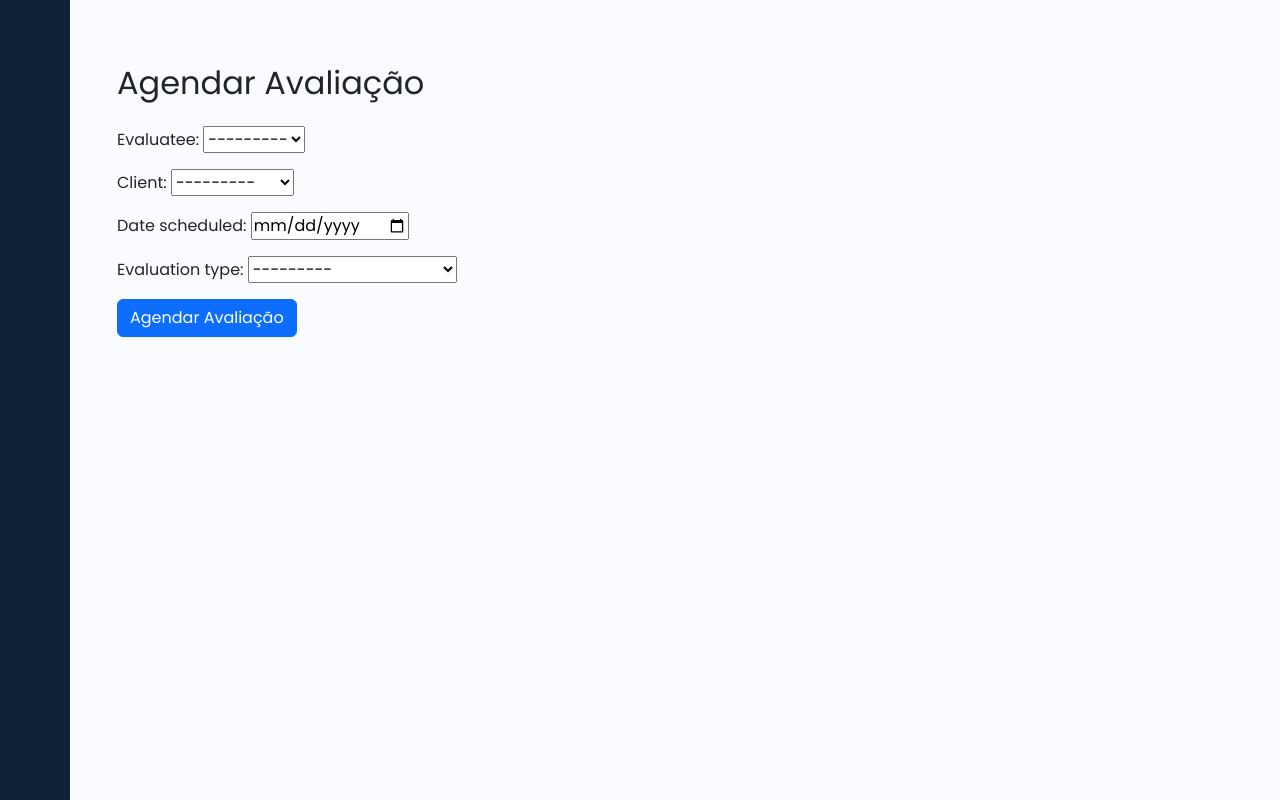
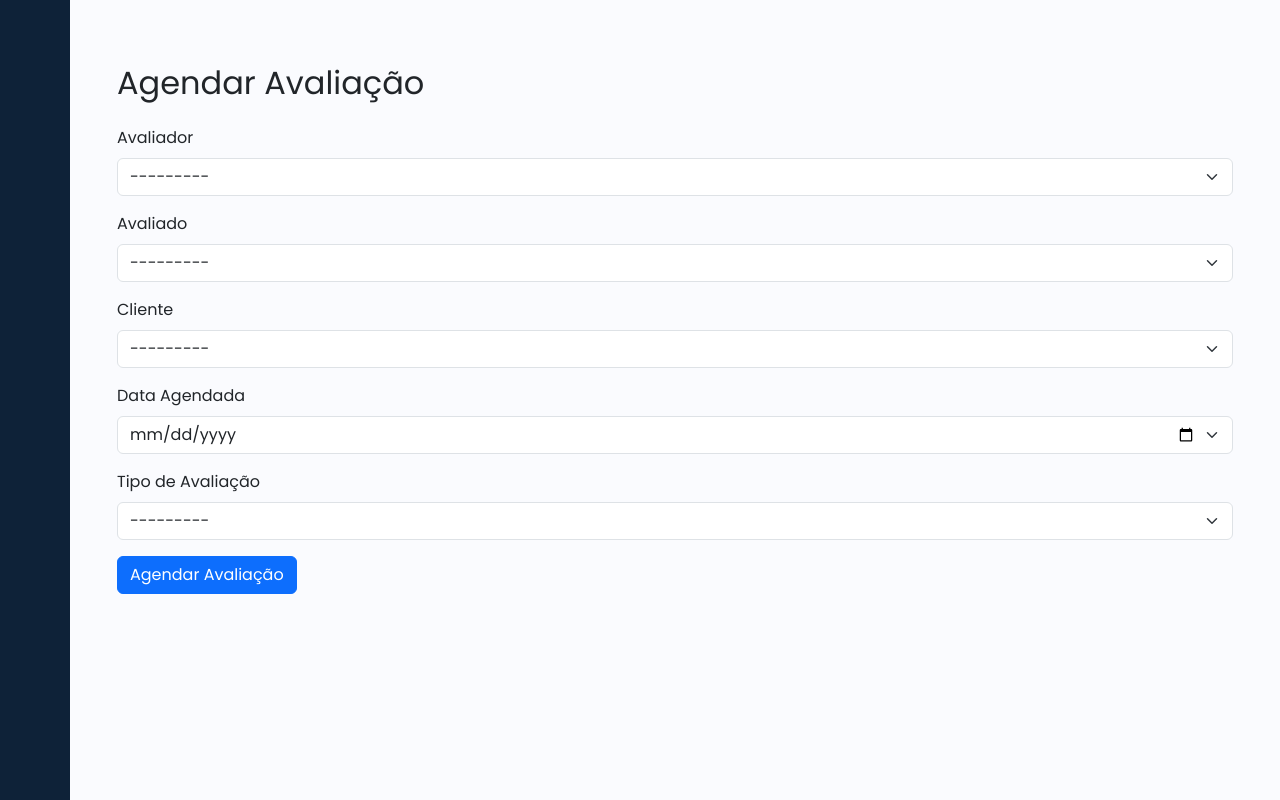
Before and after one commit to brunopascoal/sistema_interno, a Django app: page /assessments/schedule/ in a window 1280 px wide. Run offline with Django 5.2, Linux system fonts and the light colour scheme; a user stored in the database is signed in; tables that the repository leaves empty hold one stand-in row (values such as "Sample post"); some libraries are stand-ins or nearby versions.

Commit message:
Adicionado campo role_type na tabela role. Ajustado de role para role_type na tabela questions, para poder identificar perguntas de assistentes e seniors

```diff
--- a/accounts/models.py
+++ b/accounts/models.py
@@ -9,7 +9,13 @@
         return self.name
 
 class Role(models.Model):
+    ROLE_TYPE_CHOICES = (
+        (1, 'Sênior'),
+        (2, 'Assistente'),
+    )
+
     name = models.CharField(max_length=255)
+    role_type = models.IntegerField(choices=ROLE_TYPE_CHOICES)
 
     def __str__(self):
         return self.name
--- a/assessments/forms.py
+++ b/assessments/forms.py
@@ -5,16 +5,28 @@
 class EvaluationScheduleForm(forms.ModelForm):
     class Meta:
         model = EvaluationSchedule
-        fields = ['evaluatee', 'client', 'date_scheduled', 'evaluation_type']
+        fields = ['evaluator', 'evaluatee', 'client', 'date_scheduled', 'evaluation_type']
+        labels = {
+            'evaluator': 'Avaliador',
+            'evaluatee': 'Avaliado',
+            'client': 'Cliente',
+            'date_scheduled': 'Data Agendada',
+            'evaluation_type': 'Tipo de Avaliação',
+        }
         widgets = {
-            'date_scheduled': forms.DateInput(attrs={'type': 'date'}),
+            'date_scheduled': forms.DateInput(attrs={'type': 'date', 'class': 'form-select'}),
+            'evaluator': forms.Select(attrs={'class': 'form-select'}),
+            'evaluatee': forms.Select(attrs={'class': 'form-select'}),
+            'client': forms.Select(attrs={'class': 'form-select'}),
+            'evaluation_type': forms.Select(attrs={'class': 'form-select'}),
         }
 
     def __init__(self, *args, **kwargs):
         user = kwargs.pop('user')
         super().__init__(*args, **kwargs)
         self.fields['evaluatee'].queryset = CustomUser.objects.filter(department=user.department)
-
+        for visible in self.visible_fields():
+            visible.field.widget.attrs['class'] = 'form-select'
 class EvaluationForm(forms.ModelForm):
     class Meta:
         model = Evaluation
--- a/assessments/models.py
+++ b/assessments/models.py
@@ -4,8 +4,8 @@
 
 class Question(models.Model):
     text = models.CharField(max_length=255)
-    department = models.ForeignKey(Department, on_delete=models.CASCADE, default=1)  # Defina o valor padrão aqui
-    role = models.ForeignKey(Role, on_delete=models.CASCADE, default=1)  # Defina o valor padrão aqui
+    department = models.ForeignKey(Department, on_delete=models.CASCADE)
+    role_type = models.IntegerField(choices=Role.ROLE_TYPE_CHOICES)
 
     def __str__(self):
         return self.text
--- a/assessments/templates/assessments/schedule_evaluation.html
+++ b/assessments/templates/assessments/schedule_evaluation.html
@@ -3,7 +3,17 @@
   <h2 class="mb-4">Agendar Avaliação</h2>
   <form method="post" class="needs-validation" novalidate>
     {% csrf_token %}
-    <div class="form-group">{{ form.as_p }}</div>
+    <div class="form-group">
+      {% for field in form %}
+      <div class="mb-3">
+        <label for="{{ field.id_for_label }}" class="form-label"
+          >{{ field.label }}</label
+        >
+        {{ field }}
+        <div class="invalid-feedback">{{ field.errors|striptags }}</div>
+      </div>
+      {% endfor %}
+    </div>
     <button type="submit" class="btn btn-primary">Agendar Avaliação</button>
   </form>
 </div>
--- a/assessments/views.py
+++ b/assessments/views.py
@@ -10,7 +10,7 @@
         form = EvaluationScheduleForm(request.POST, user=request.user)
         if form.is_valid():
             schedule = form.save(commit=False)
-            schedule.evaluator = request.user  # Define o avaliador como o usuário logado
+            #schedule.evaluator = request.user  # Define o avaliador como o usuário logado
             schedule.department = request.user.department  # Define o departamento automaticamente
             schedule.role = request.user.role  # Define o cargo automaticamente
             schedule.save()
@@ -28,7 +28,8 @@
         if schedule_id:
             schedule = get_object_or_404(EvaluationSchedule, id=schedule_id)
             evaluation = Evaluation.objects.create(schedule=schedule)
-            questions = Question.objects.filter(department=schedule.department, role=schedule.role)
+            role_type = schedule.evaluatee.role.role_type
+            questions = Question.objects.filter(department=schedule.department, role_type=role_type)
             for question in questions:
                 score = request.POST.get(f'question_{question.id}')
                 comment = request.POST.get(f'comment_{question.id}')
@@ -66,6 +67,7 @@
 @login_required
 def get_questions(request, schedule_id):
     schedule = get_object_or_404(EvaluationSchedule, id=schedule_id)
-    questions = Question.objects.filter(department=schedule.department, role=schedule.role)
+    role_type = schedule.evaluatee.role.role_type
+    questions = Question.objects.filter(department=schedule.department, role_type=role_type)
     questions_data = [{'id': question.id, 'text': question.text} for question in questions]
     return JsonResponse({'questions': questions_data})
```
Also changed, not shown: assessments/templates/assessments/create_evaluation.html (+8 -8 lines), assessments/templates/assessments/evaluation_detail.html (+7 -3 lines), accounts/migrations/0004_role_role_type.py (added), assessments/migrations/0004_remove_question_role_question_role_type_and_more.py (added).
